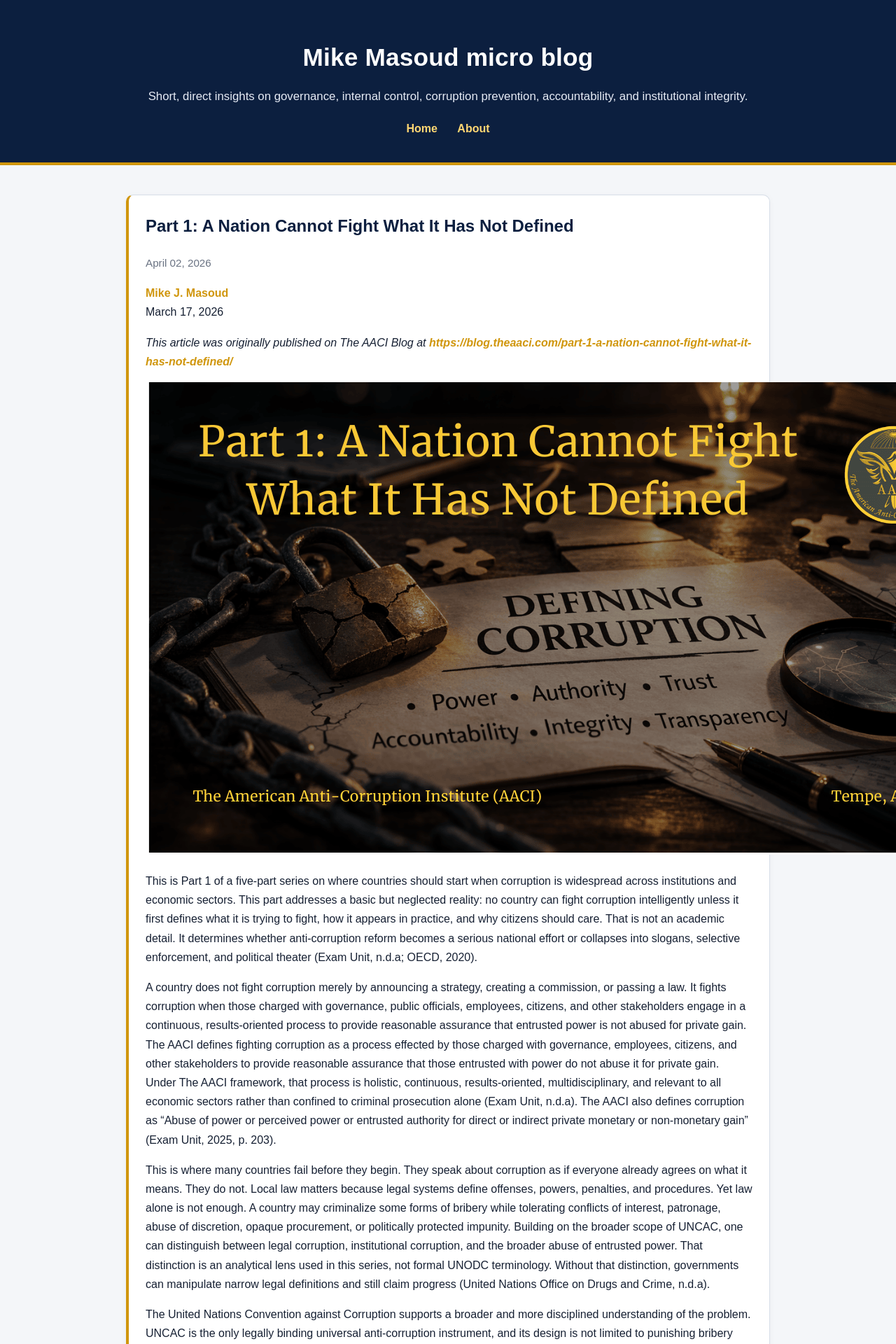
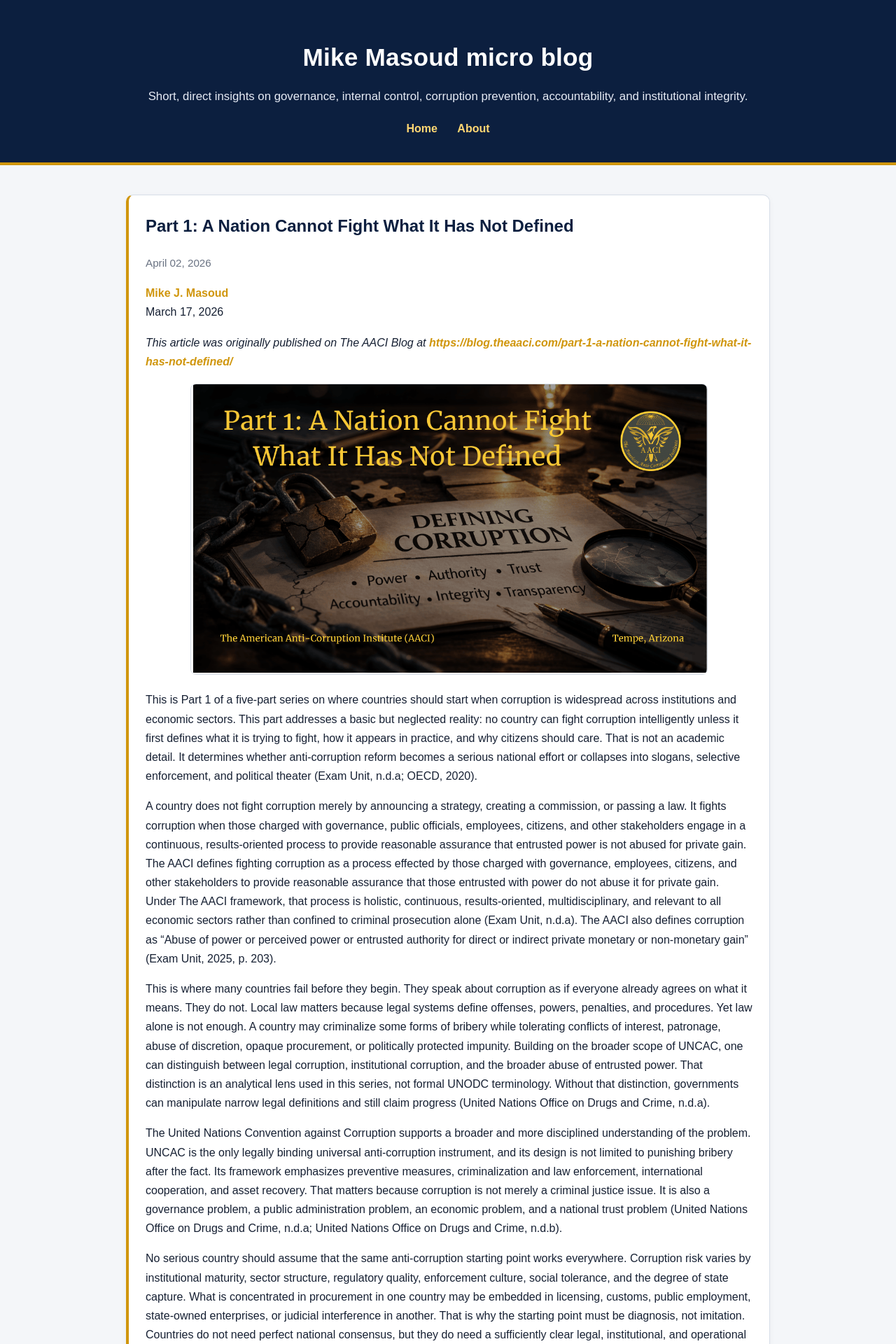
Before and after one commit to mikemasoud/microblog, a Jekyll site: the page built from _posts/2026-04-02-part-1-a-nation-cannot-fight-what-it-has-not-defined.md, in a window 1280 px wide. Shown: the top 1920 px of the page at 70% size. Built offline with Jekyll 4.4.1, drawn with Linux system fonts in a browser that asks for light colours.

Commit message:
Update style.css

```diff
--- a/assets/style.css
+++ b/assets/style.css
@@ -178,3 +178,12 @@ body {
   overflow-wrap: break-word;
   word-wrap: break-word;
 }
+
+.article-body img {
+  display: block;
+  max-width: 85%;
+  height: auto;
+  border-radius: 8px;
+  margin: 18px auto 22px;
+  border: 1px solid #d7dee8;
+}
```
